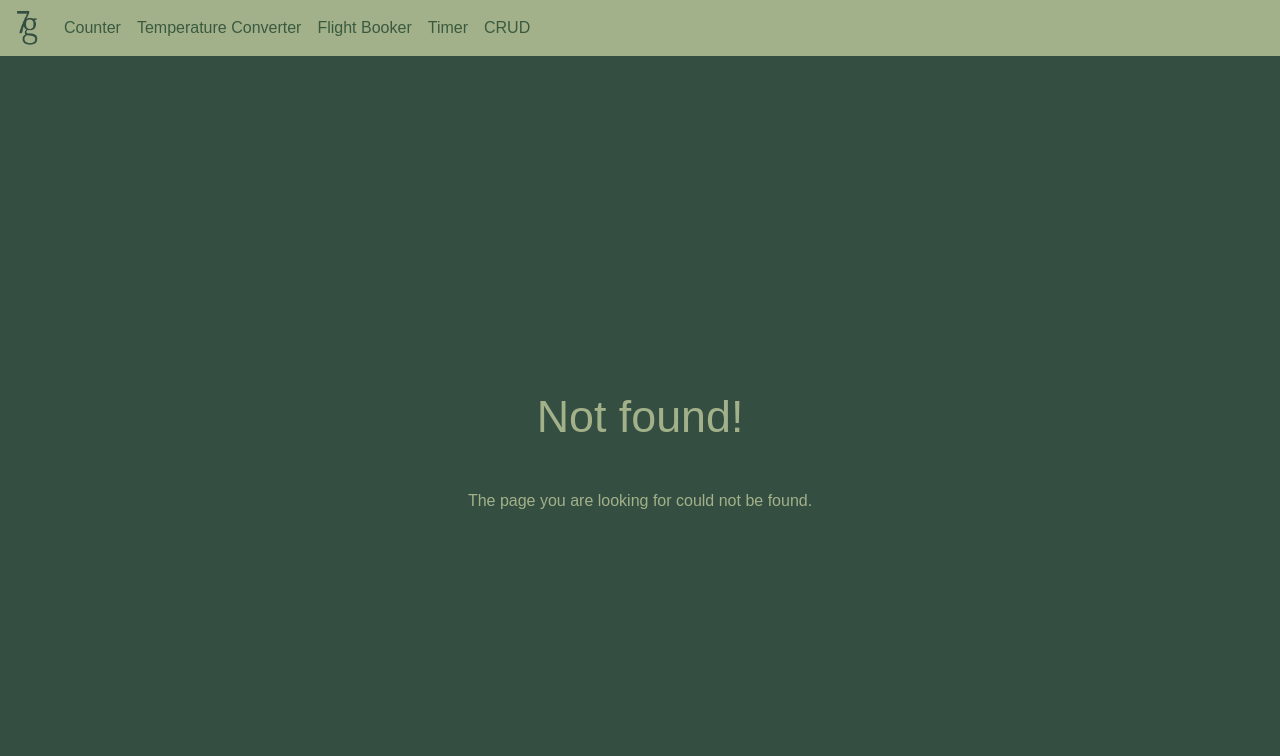
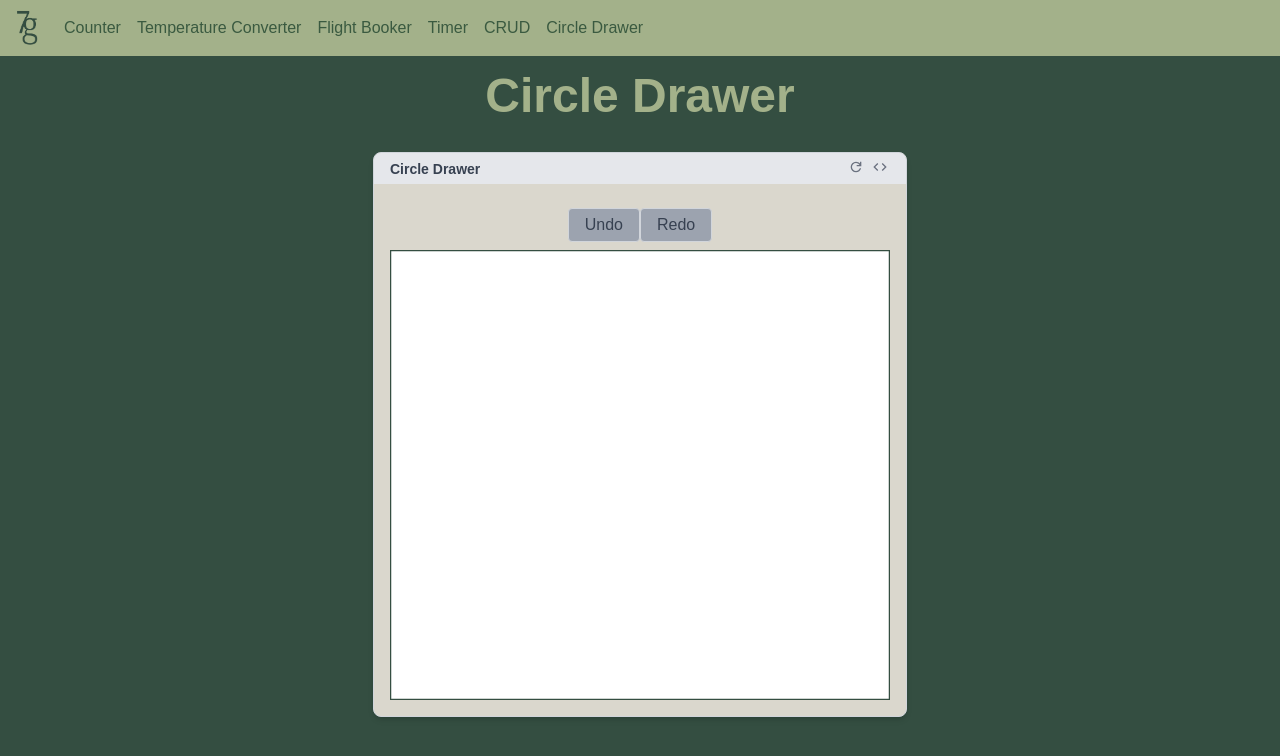
Before and after one commit to Shayan1503/7guis, a SvelteKit app: page /circle_drawer in a window 1280 px wide. Before the commit this address had no page. Shown: the top 756 px of the page. Built offline with nearby package versions, Linux system fonts and the light colour scheme; a web font is replaced by a local one.

Commit message:
circle-drawer first commit

```diff
--- /dev/null
+++ b/src/routes/circle_drawer/+page.svelte
@@ -0,0 +1,206 @@
+<script>
+    import Frame from '$lib/components/Frame.svelte';
+    import Header from '$lib/components/Header.svelte';
+    import Button from '$lib/components/Button.svelte';
+
+    const circleDrawerInfo = {
+        title: 'Circle Drawer',
+        source: 'circle_drawer',
+        content: circle_drawer
+    }
+    let circles = $state([]);
+    let mouseX = $state(0);
+    let mouseY = $state(1);
+    let sliderValue = $state(30);
+    let showSlider = $state(false);
+    let selectedCircle = $state(null);
+    let undoStack = $state([]);
+    let redoStack = $state([]);
+    let oldRadius = -1;
+
+    function handleLeftClick(event) {
+        if(showSlider) {
+            showSlider = false;
+            return;
+        }
+
+        if (event.target.nodeName === 'circle') {
+            return;
+        }
+
+        const rect = event.target.getBoundingClientRect();
+        const cx = event.clientX - rect.left;
+        const cy = event.clientY - rect.top;
+
+        const circle = {
+            x: cx,
+            y: cy,
+            radius: 30
+        }
+
+        circles.push(circle);
+        undoStack.push({type: "add", element: circle});
+    }
+
+    function handleRightClick(circle, event) {
+        event.preventDefault();
+        mouseX = event.clientX;
+        mouseY = event.clientY;
+        showSlider = true;
+        sliderValue = circle.radius;
+        selectedCircle = circle;
+        oldRadius = selectedCircle.radius;
+    }
+
+    function changeCircleRadius(event) {
+        selectedCircle.radius = event.target.value;
+    }
+
+    function undo() {
+        const action = undoStack.pop();
+        redoStack.push(action);
+
+        if(action.type === "add") {
+            removeCircle(action.element);
+        }
+        if(action.type === "change_radius") {
+            action.element.radius = action.oldRadius;
+        }
+    }
+
+    function redo() {
+        const action = redoStack.pop();
+        undoStack.push(action);
+
+        if(action.type === "add") {
+            circles.push(action.element);
+        }
+        if(action.type === "change_radius") {
+            action.element.radius = action.newRadius;
+        }
+    }
+
+    function removeCircle(circle) {
+        const index = circles.findIndex(c => c.x === circle.x && c.y === circle.y);
+
+        if(index > -1) {
+            circles.splice(index, 1);
+        }
+    }
+
+    function closeSlider() {
+        if (oldRadius !== selectedCircle.radius) {
+            undoStack.push({
+                type: 'change_radius',
+                element: selectedCircle,
+                oldRadius,
+                newRadius: selectedCircle.radius
+            });
+        }
+        showSlider = false;
+    }
+
+    $inspect(undoStack);
+</script>
+
+<Header title="Circle Drawer"/>
+
+{#snippet circle_drawer()}
+    <div class="flex flex-col items-center justify-center">
+        <div class="grid grid-cols-2 items-center justify-center p-2">
+            <Button text="Undo" clickEvent={undo} isDisabled={undoStack.length === 0}/>
+            <Button text="Redo" clickEvent={redo} isDisabled={redoStack.length === 0}/>
+        </div>
+        <svg
+                role="presentation"
+                height="450"
+                width="500"
+                onclick={handleLeftClick}
+        >
+            <rect
+                    width="100%"
+                    height="100%"
+                    class="canvas"
+            />
+            {#each circles as circle}
+                <circle
+                        role="presentation"
+                        class="custom-circle"
+                        cx={circle.x}
+                        cy={circle.y}
+                        r={circle.radius}
+                        oncontextmenu={(event) => handleRightClick(circle, event)}
+                />
+            {/each}
+        </svg>
+    </div>
+
+    {#if showSlider}
+        <div
+                role="button"
+                tabindex="0"
+                class="backdrop"
+                onclick={closeSlider}/>
+        <div
+                class="slider-container p-4 bg-custom-color-100 rounded-xl shadow-lg"
+                style="top: {mouseY}px; left: {mouseX}px">
+            <label class="block text-custom-color-500 font-medium mb-2 text-center">
+                Adjust Diameter
+
+            <input
+                    class="slider-input w-full h-2 rounded-lg bg-custom-color-300 appearance-none"
+                    type="range"
+                    bind:value={sliderValue}
+                    oninput={changeCircleRadius}
+                    onblur={closeSlider}
+                    min="0"
+                    max="200"/>
+            </label>
+        </div>
+    {/if}
+{/snippet}
+
+<Frame {...circleDrawerInfo}/>
+
+<style lang="postcss">
+
+    .canvas {
+        @apply fill-white stroke-[2.5px] stroke-custom-color-500
+    }
+
+    .custom-circle {
+        @apply fill-transparent stroke-2 stroke-custom-color-500 transition-all duration-200 ease-linear
+    }
+
+    .custom-circle:hover {
+        @apply fill-gray-400
+    }
+
+    .slider-container {
+        @apply absolute flex flex-col items-center bg-white border-2 border-custom-color-500 rounded-lg shadow-md transition-all;
+    }
+
+    .slider-input {
+        @apply appearance-none h-2 rounded-lg bg-custom-color-300;
+    }
+
+    .slider-input::-webkit-slider-thumb {
+        @apply appearance-none w-4 h-4 bg-custom-color-500 rounded-full shadow-md cursor-pointer;
+    }
+
+    .slider-input::-moz-range-thumb {
+        @apply w-4 h-4 bg-custom-color-500 rounded-full shadow-md cursor-pointer;
+    }
+
+    .slider-input:hover::-webkit-slider-thumb {
+        @apply bg-custom-color-500;
+    }
+
+    .slider-input:hover::-moz-range-thumb {
+        @apply bg-custom-color-500;
+    }
+
+    .backdrop {
+        @apply fixed inset-0 bg-black bg-opacity-50;
+    }
+</style>
--- a/src/routes/data.js
+++ b/src/routes/data.js
@@ -24,11 +24,11 @@ export const guis = [
         name: 'CRUD',
         description: 'Basic create, read, update, delete operations.'
     },
-    // {
-    //     link: 'circle_drawer',
-    //     name: 'Circle Drawer',
-    //     description: 'Draw circles on a canvas and adjust their size.'
-    // },
+    {
+        link: 'circle_drawer',
+        name: 'Circle Drawer',
+        description: 'Draw circles on a canvas and adjust their size.'
+    },
     // {
     //     link: 'cells',
     //     name: 'Cells',
```
